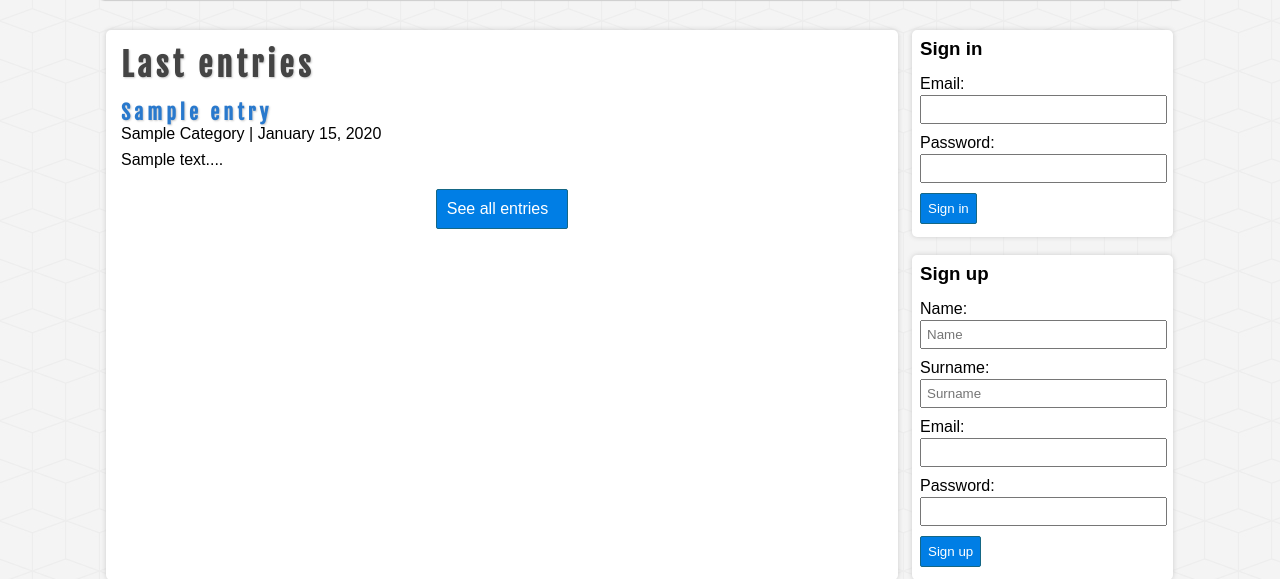
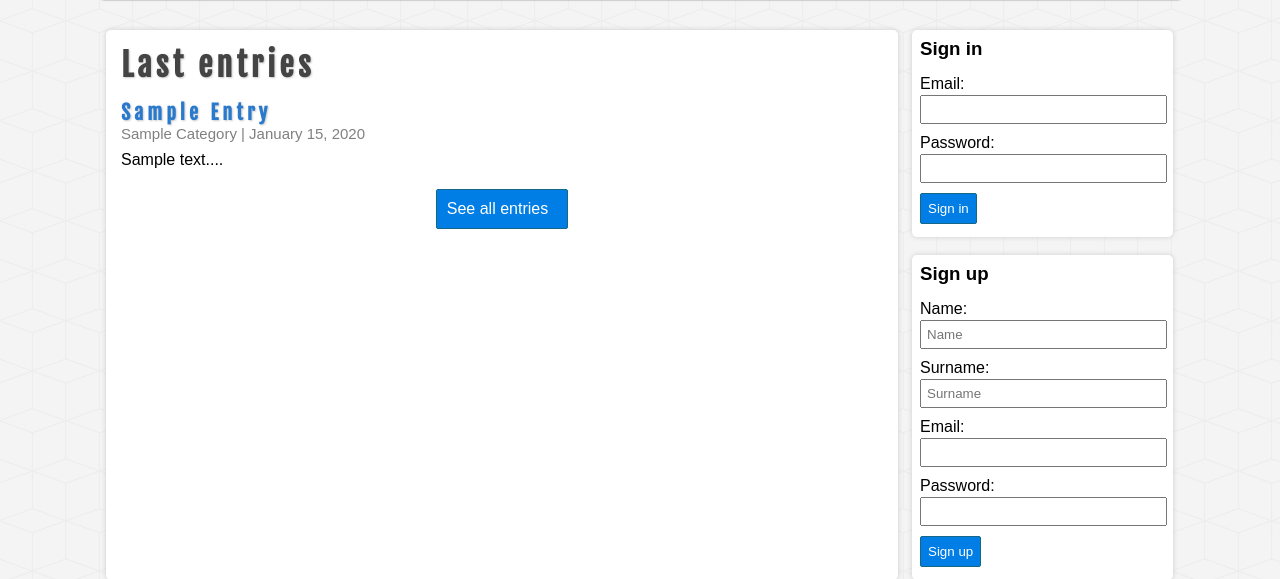
Before and after one commit to davidlozada-dev/01_php_blog_project, a PHP site: page / in a window 1280 px wide. Shown: the part 142-721 px from the top of the page. Run offline with PHP 8.4, Linux system fonts and the light colour scheme; tables that the repository leaves empty or names only in its code hold one stand-in row (values such as "Sample post"); data that the repository does not hold is empty.

Commit message:
Update entries' css styles
Update entries' css styles

```diff
--- a/assets/css/style.css
+++ b/assets/css/style.css
@@ -284,3 +284,9 @@ input[type="button"], input[type="submit"]{
 	text-align: center;
 	padding-top: 20px;
 }
+
+.category-date{
+	color: #808080;
+	margin-top: 5px;
+	font-size: 15px;
+}
--- a/index.php
+++ b/index.php
@@ -16,7 +16,7 @@
 							while ($entry = mysqli_fetch_assoc($entries)){
 
 							echo  "<article class='entry'>"
-								. "<h2>" . $entry['title_ent'] . "</h2>"
+								. "<h2>" . ucwords($entry['title_ent']) . "</h2>"
 								. "<span class='category-date'>"
 								. ucwords($entry['name_cat'])
 								. " | "
```
